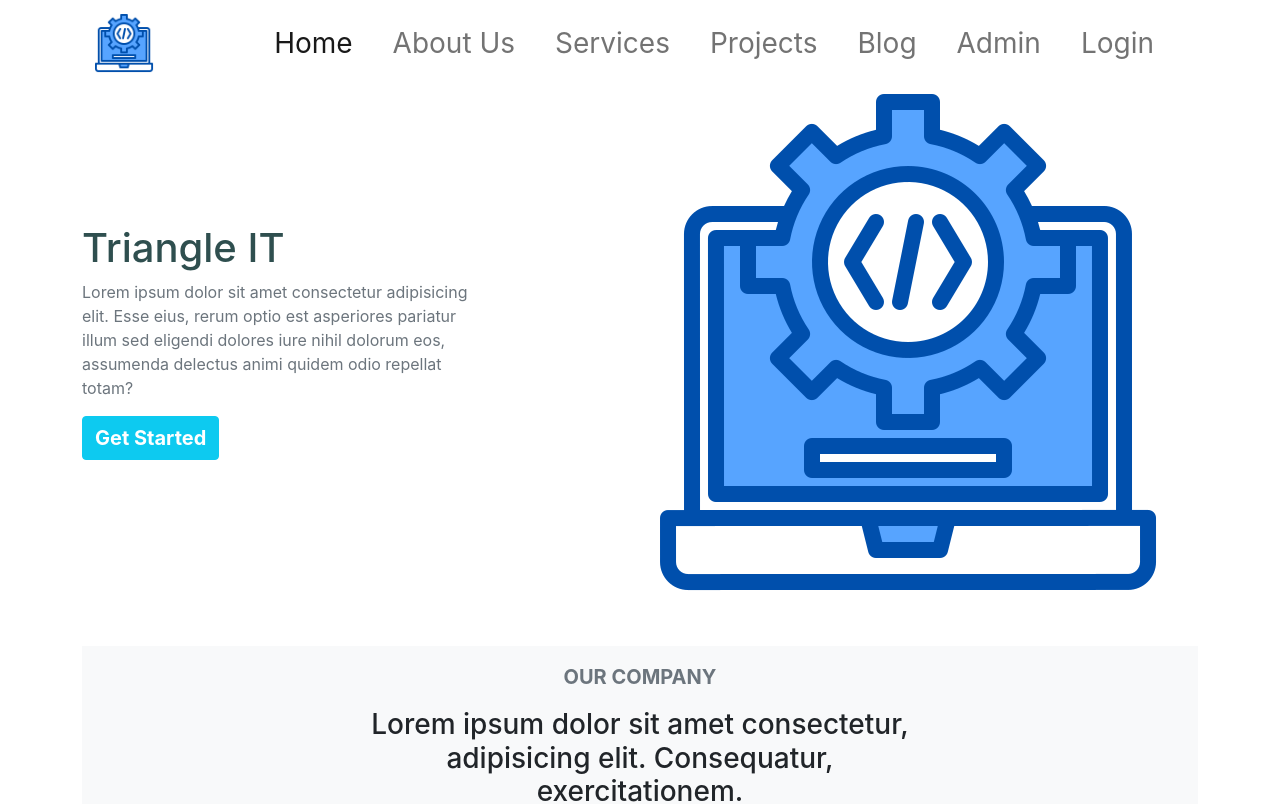
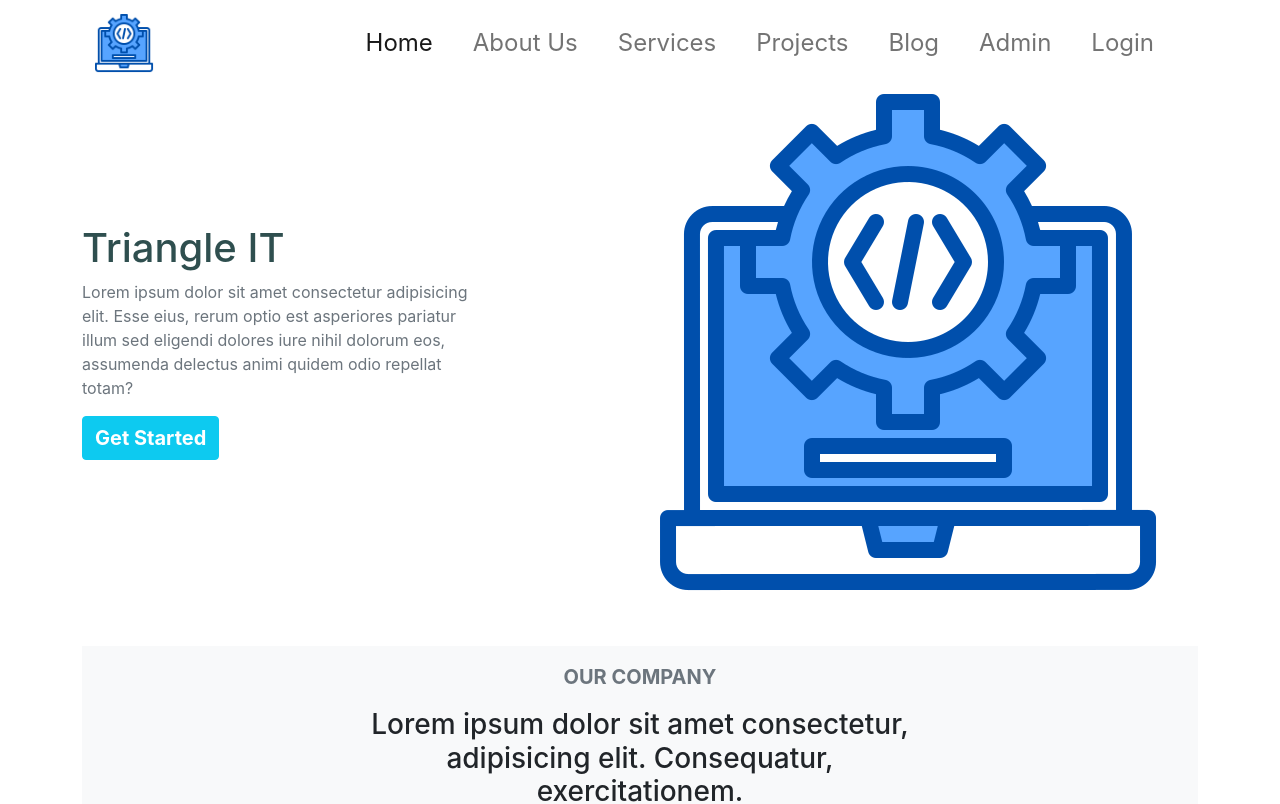
Before and after one commit to BadhanCB/triangle-it-client, a React (Create React App) app: page / in a window 1280 px wide. Shown: the top 804 px of the page. Built offline with nearby package versions, Linux system fonts and the light colour scheme.

Commit message:
not found page added

```diff
--- a/src/App.js
+++ b/src/App.js
@@ -1,6 +1,7 @@
 import { BrowserRouter as Router, Route, Switch } from 'react-router-dom';
 import './App.css';
 import Home from './components/Home/Home/Home';
+import PageNotFound from './components/PageNotFound/PageNotFound';
 
 function App() {
   return (
@@ -13,6 +14,9 @@ function App() {
           <Route path='/home'>
             <Home />
           </Route>
+          <Route path='*'>
+            <PageNotFound />
+          </Route>
         </Switch>
       </Router>
     </div>
--- /dev/null
+++ b/src/components/PageNotFound/PageNotFound.js
@@ -0,0 +1,16 @@
+import React from 'react';
+
+const PageNotFound = () => {
+    return (
+        <section>
+            <div className='bg-light d-flex align-items-center justify-content-center' style={{height: '40vh'}}>
+                <h1 style={{fontSize: '100px'}}>404</h1>
+            </div>
+            <div className='bg-dark d-flex align-items-center justify-content-center text-center' style={{height: '40vh', color: 'white'}}>
+                <h3>The Page You are looking for doesn't exists</h3>
+            </div>
+        </section>
+    );
+};
+
+export default PageNotFound;
--- a/src/components/Shared/TopNavBar/TopNavBar.js
+++ b/src/components/Shared/TopNavBar/TopNavBar.js
@@ -14,25 +14,25 @@ const TopNavBar = () => {
                     <div className="collapse navbar-collapse" id="navbarSupportedContent">
                     <ul className="navbar-nav ms-auto mb-2 mb-lg-0">
                         <li className="nav-item">
-                            <Link to='/home' className="nav-link fs-3 active me-4">Home</Link>
+                            <Link to='/home' className="nav-link fs-4 active me-4">Home</Link>
                         </li>
                         <li className="nav-item">
-                            <Link to='/about' className="nav-link fs-3 me-4">About Us</Link>
+                            <Link to='/about' className="nav-link fs-4 me-4">About Us</Link>
                         </li>
                         <li className="nav-item">
-                            <Link to='/services' className="nav-link fs-3 me-4">Services</Link>
+                            <Link to='/services' className="nav-link fs-4 me-4">Services</Link>
                         </li>
                         <li className="nav-item">
-                            <Link to='/projects' className="nav-link fs-3 me-4">Projects</Link>
+                            <Link to='/projects' className="nav-link fs-4 me-4">Projects</Link>
                         </li>
                         <li className="nav-item">
-                            <Link to='/blog' className="nav-link fs-3 me-4">Blog</Link>
+                            <Link to='/blog' className="nav-link fs-4 me-4">Blog</Link>
                         </li>
                         <li className="nav-item">
-                            <Link to='/admin' className="nav-link fs-3 me-4">Admin</Link>
+                            <Link to='/admin' className="nav-link fs-4 me-4">Admin</Link>
                         </li>
                         <li className="nav-item">
-                            <Link to='/login' className="nav-link fs-3 me-4">Login</Link>
+                            <Link to='/login' className="nav-link fs-4 me-4">Login</Link>
                         </li>
                     </ul>
                     </div>
```
